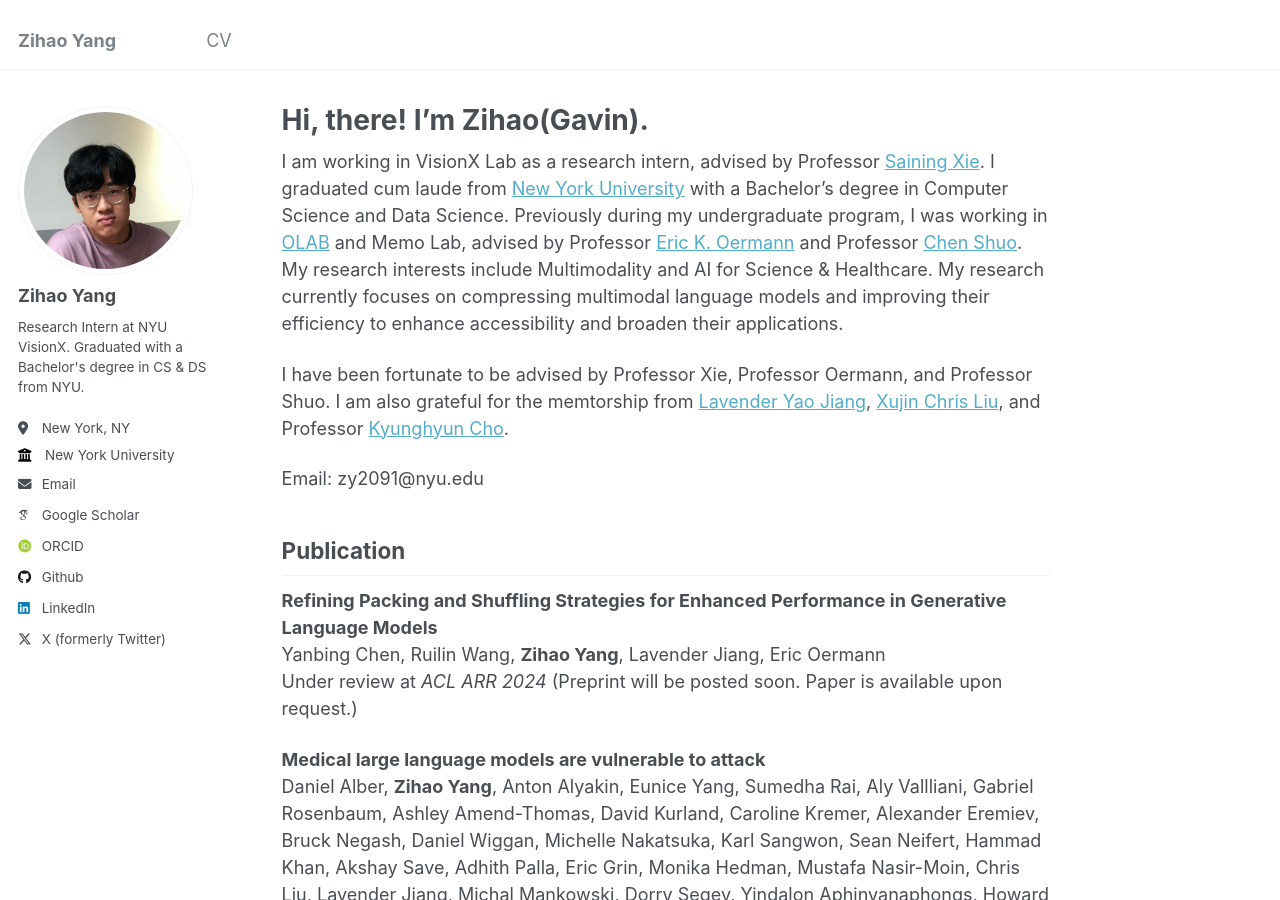
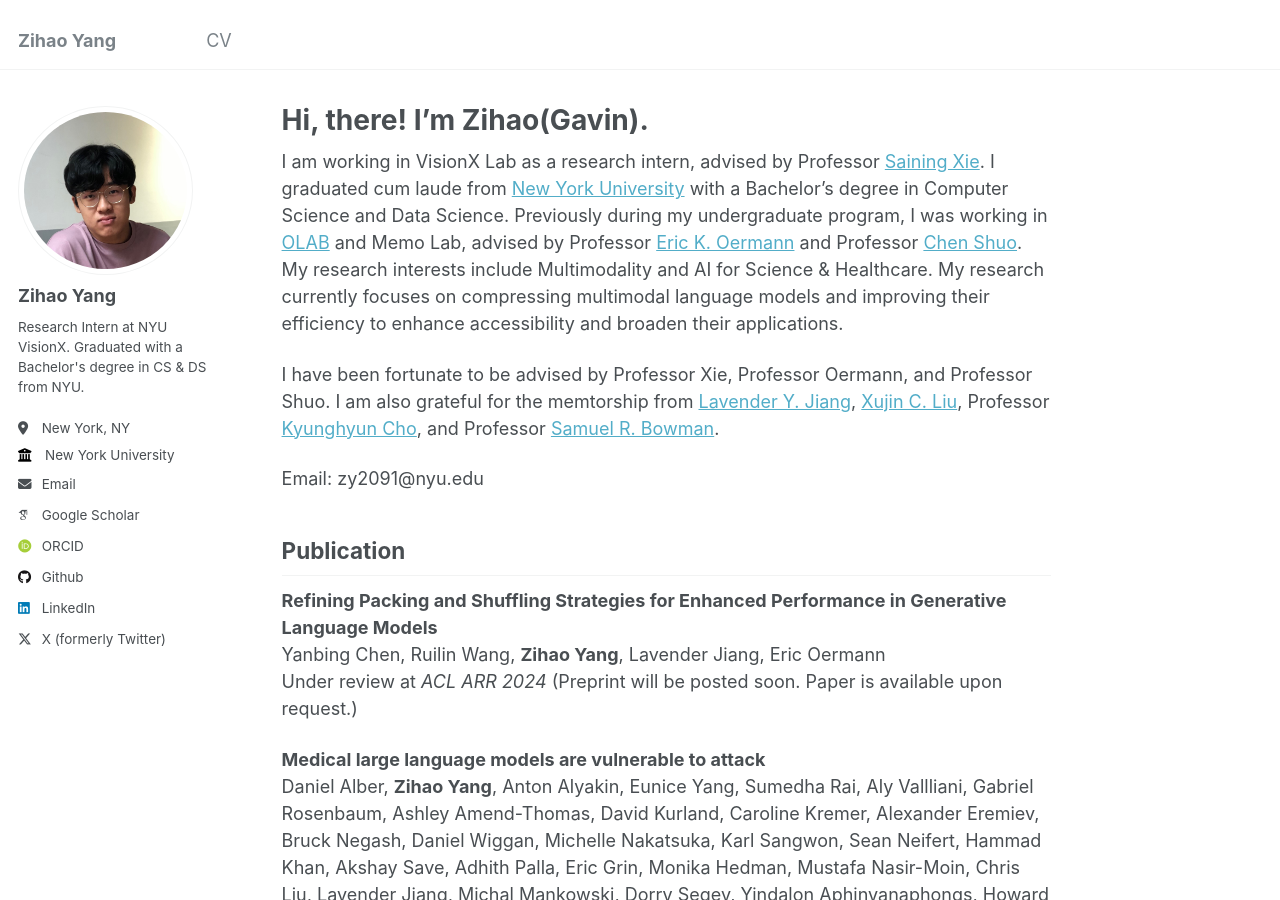
Before and after one commit to redagavin/redagavin.github.io, a Jekyll site: the page built from _pages/about.md, in a window 1280 px wide and 900 px high. Built offline with Jekyll 4.4.1, drawn with Linux system fonts in a browser that asks for light colours; some web fonts are replaced.

Commit message:
Update about.md

```diff
--- a/_pages/about.md
+++ b/_pages/about.md
@@ -9,7 +9,7 @@ redirect_from:
 
 I am working in VisionX Lab as a research intern, advised by Professor [Saining Xie](https://www.sainingxie.com/). I graduated cum laude from [New York University](https://www.nyu.edu/) with a Bachelor's degree in Computer Science and Data Science. Previously during my undergraduate program, I was working in [OLAB](https://www.nyuolab.org/) and Memo Lab, advised by Professor [Eric K. Oermann](https://nyulangone.org/doctors/1235498403/eric-k-oermann) and Professor [Chen Shuo](https://med.nyu.edu/faculty/shuo-chen). My research interests include Multimodality and AI for Science & Healthcare. My research currently focuses on compressing multimodal language models and improving their efficiency to enhance accessibility and broaden their applications.
 
-I have been fortunate to be advised by Professor Xie, Professor Oermann, and Professor Shuo. I am also grateful for the memtorship from [Lavender Yao Jiang](https://lavenderjiang.github.io/), [Xujin Chris Liu](https://scholar.google.com/citations?user=ZY-JsPoAAAAJ&hl=en), and Professor [Kyunghyun Cho](https://kyunghyuncho.me/).
+I have been fortunate to be advised by Professor Xie, Professor Oermann, and Professor Shuo. I am also grateful for the memtorship from [Lavender Y. Jiang](https://lavenderjiang.github.io/), [Xujin C. Liu](https://scholar.google.com/citations?user=ZY-JsPoAAAAJ&hl=en), Professor [Kyunghyun Cho](https://kyunghyuncho.me/), and Professor [Samuel R. Bowman](https://cims.nyu.edu/~sbowman/index.shtml).
 
 Email: zy2091@nyu.edu
 
```
